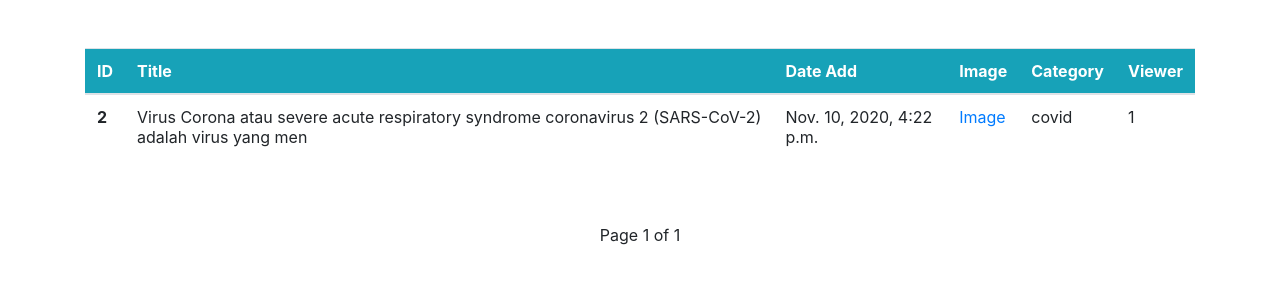
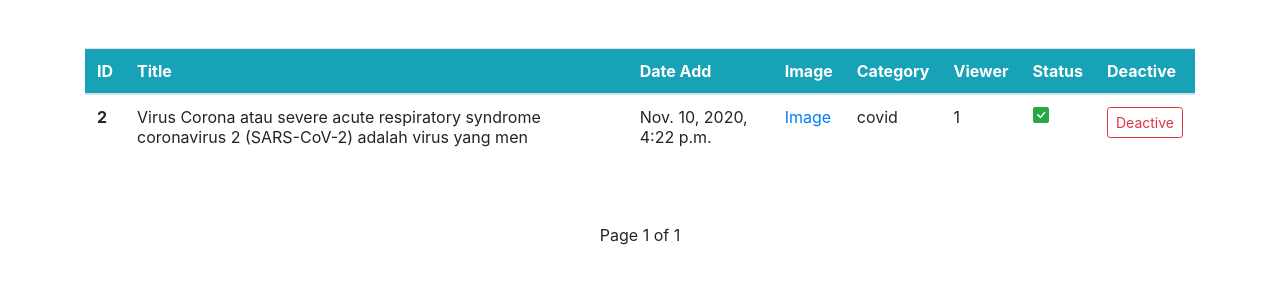
Before and after one commit to Zulfikar-ditya/django-news, a Django app: a page that uses templates/staff/post-by-reporter.html in a window 1280 px wide. Shown: the part 68-368 px from the top of the page. Run offline with Django 3.2, Linux system fonts and the light colour scheme; a user stored in the database is signed in; data comes from the database, SQL or seed files in the repository; both versions use the stored data as it was after the commit; some libraries are stand-ins or nearby versions.

Commit message:
deactive reactive post/blog

```diff
--- a/staff/urls.py
+++ b/staff/urls.py
@@ -20,5 +20,7 @@ urlpatterns = [
     # path('delete-category-confirm/<int:id>/', views.delete_category_confirm, name='delete-category-confirm'),
     # path('delete-category/<int:id>/', views.delete_category, name='delete-category'),
     path('add-category/', views.add_category, name="add-category"),
-    path('post-by-reporter/<str:username>/', views.post_by_reporter, name='post-by-reporter')
+    path('post-by-reporter/<str:username>/', views.post_by_reporter, name='post-by-reporter'),
+    path("<str:action>-confirm-post/<str:username>/<int:post_id>/", views.deactive_reactive_confirm_post, name="deactive_confirm_post"),
+    path('<str:action>-post/<str:username>/<int:post_id>/', views.deactive_reactive_post, name="deactive-post"),
 ]
--- a/staff/views.py
+++ b/staff/views.py
@@ -270,7 +270,7 @@ def post_by_reporter(request, username):
             user = User.objects.get(username=username)
         except:
             return redirect('home:404')
-        post = Blog.objects.filter(reporter=user.id, status=True).order_by('-id')
+        post = Blog.objects.filter(reporter=user.id,).order_by('-id')
         paginato = Paginator(post, 50)
         pageNum = request.GET.get('page')
         data = paginato.get_page(pageNum)
@@ -280,3 +280,49 @@ def post_by_reporter(request, username):
         })
     else:
         return redirect('home:dont-have-access')
+
+
+def deactive_reactive_confirm_post(request, post_id, username, action):
+    if request.user.is_authenticated and request.user.is_staff == True or request.user.is_superuser == True and request.user.is_active == True:
+        try:
+            user = User.objects.get(username=username)
+        except:
+            return redirect('home:404')
+        try:
+            post = Blog.objects.get(pk=post_id, reporter=user.id)
+        except:
+            return redirect('home:404')
+        if action == 'deactive' or action == 'reactive':
+            pass
+        else:
+            return redirect('home:404')
+        return render(request, 'staff/deactive-post-confirm.html', {
+            'data': post,
+            'user': user,
+            'action': action,
+        })
+    else:
+        return redirect('home:dont-have-access')
+
+
+def deactive_reactive_post(request, post_id, username, action):
+    if request.user.is_authenticated and request.user.is_staff == True or request.user.is_superuser == True and request.user.is_active == True:
+        try:
+            user = User.objects.get(username=username)
+        except:
+            return redirect('home:404')
+        try:
+            post = Blog.objects.get(pk=post_id, reporter=user.id)
+        except:
+            return redirect('home:404')
+        else: pass
+        if action == 'deactive':
+            post.status = False
+        elif action == 'reactive':
+            post.status = True
+        else:
+            return redirect('home:404')
+        post.save()
+        return HttpResponseRedirect(f'../../../post-by-reporter/{user}/')
+    else:
+        return redirect('home:dont-have-access')
--- a/templates/staff/post-by-reporter.html
+++ b/templates/staff/post-by-reporter.html
@@ -17,6 +17,8 @@
                 <th scope="row">image</th>
                 <th scope="row">category</th>
                 <th scope="row">viewer</th>
+                <th scope="row">Status</th>
+                <th scope="row">Deactive</th>
             </thead>
             <tbody>
                 {% for i in data %}
@@ -27,9 +29,28 @@
                     <td><a href="../../../{{i.image}}" target="_blank" rel="noopener noreferrer">Image</a></td>
                     <td>{{i.categorie}}</td>
                     <td>{{i.viewer}}</td>
+                    {% if i.status == True %}
+                    <td class="text-success">
+                        <svg width="1em" height="1em" viewBox="0 0 16 16" class="bi bi-check-square-fill"
+                            fill="currentColor" xmlns="http://www.w3.org/2000/svg">
+                            <path fill-rule="evenodd"
+                                d="M2 0a2 2 0 0 0-2 2v12a2 2 0 0 0 2 2h12a2 2 0 0 0 2-2V2a2 2 0 0 0-2-2H2zm10.03 4.97a.75.75 0 0 0-1.08.022L7.477 9.417 5.384 7.323a.75.75 0 0 0-1.06 1.06L6.97 11.03a.75.75 0 0 0 1.079-.02l3.992-4.99a.75.75 0 0 0-.01-1.05z" />
+                        </svg>
+                    </td>
+                    <td><a href="../../deactive-confirm-post/{{user.username}}/{{i.id}}/" class="btn btn-sm btn-outline-danger">Deactive</a></td>
+                    {% else %}
+                    <td class="text-danger">
+                        <svg width="1em" height="1em" viewBox="0 0 16 16" class="bi bi-x-square-fill"
+                            fill="currentColor" xmlns="http://www.w3.org/2000/svg">
+                            <path fill-rule="evenodd"
+                                d="M2 0a2 2 0 0 0-2 2v12a2 2 0 0 0 2 2h12a2 2 0 0 0 2-2V2a2 2 0 0 0-2-2H2zm3.354 4.646a.5.5 0 1 0-.708.708L7.293 8l-2.647 2.646a.5.5 0 0 0 .708.708L8 8.707l2.646 2.647a.5.5 0 0 0 .708-.708L8.707 8l2.647-2.646a.5.5 0 0 0-.708-.708L8 7.293 5.354 4.646z" />
+                        </svg>
+                    <td><a href="../../reactive-confirm-post/{{user.username}}/{{i.id}}/" class="btn btn-sm btn-outline-success">Reactive</a></td>
+                </td>
+                    {% endif %}
                 </tr>
                 {% endfor %}
-            </tbody>
+             </tbody>
         </table>
     </div>
 </div>
```
Also changed, not shown: templates/staff/deactive-post-confirm.html (added, +27 -0 lines), db.sqlite3.
